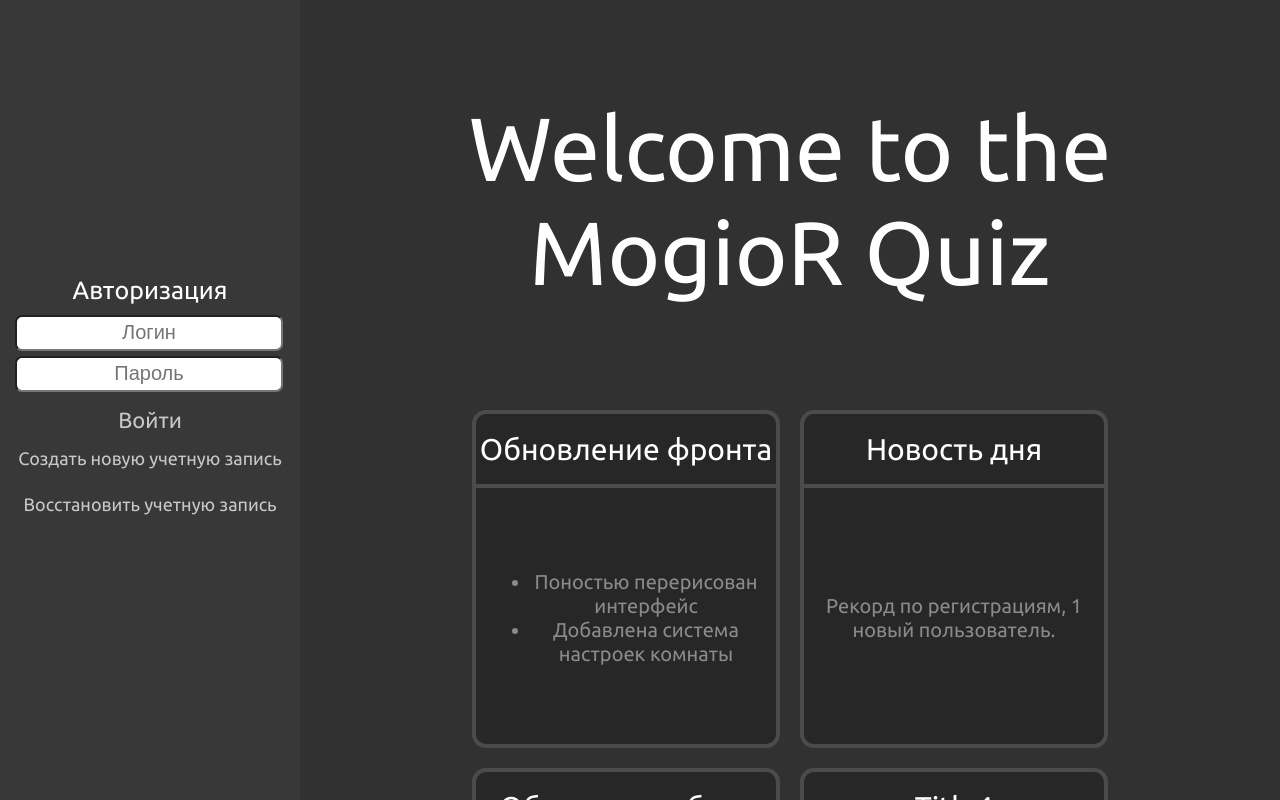
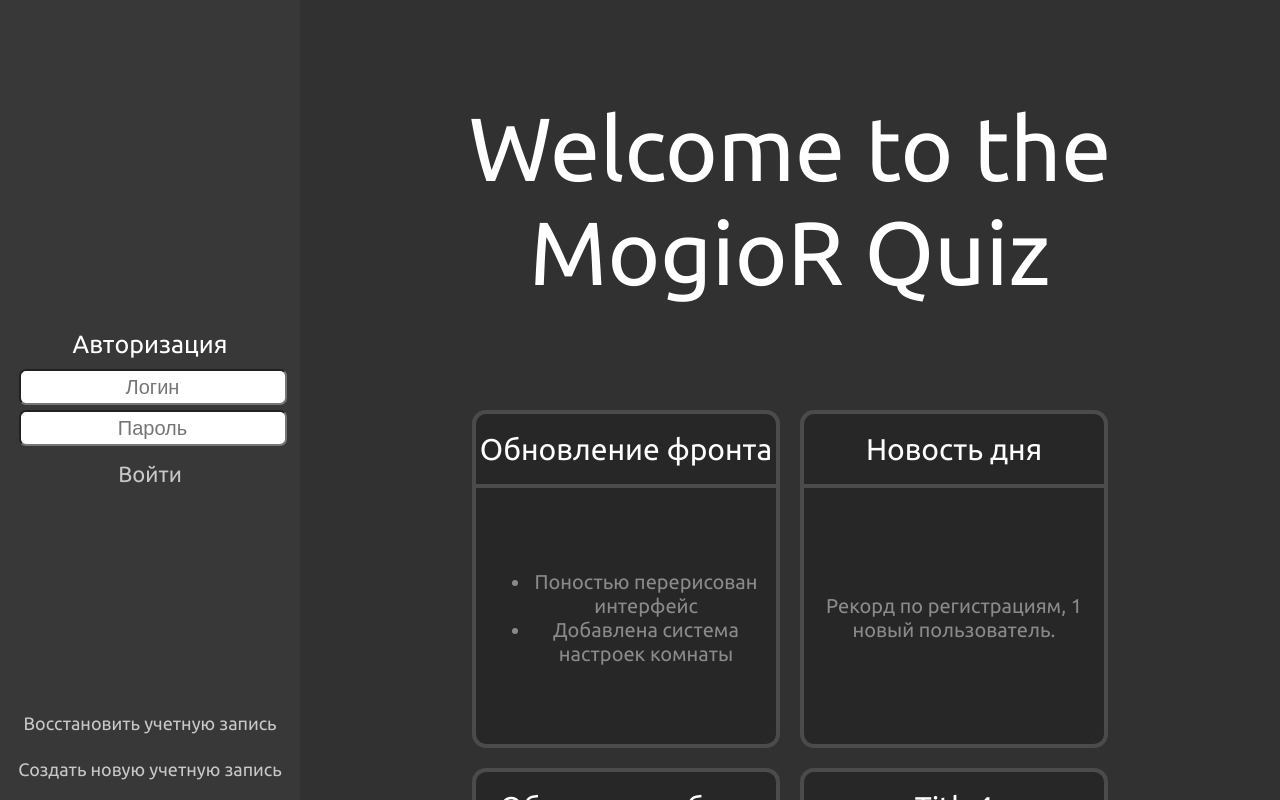
Before and after one commit to MogioR/anime_quiz_front, a Vue app: page / in a window 1280 px wide. Built offline with nearby package versions, Linux system fonts and the light colour scheme.

Commit message:
fix login_block

```diff
--- a/src/components/side_block/authorisation_block.vue
+++ b/src/components/side_block/authorisation_block.vue
@@ -30,17 +30,24 @@ export default {
     width: 100%;
     height: 100%;
     display: flex;
-    flex-direction: column;
-    justify-content: center;
+
+    flex-direction: column-reverse;
+    justify-content: space-between;
+    align-items: center;
+
 }
 .center {
-    width: 100%;
+    width: 300px;
+    top: 40%;
+    position: absolute;
+
     display: flex;
     align-items: center;
 }
 
 .bottom {
-    width: 100%;
+    width: 300px;
+
     display: flex;
     align-items: center;
 }
--- a/src/components/side_block/login_input_block.vue
+++ b/src/components/side_block/login_input_block.vue
@@ -1,9 +1,9 @@
 <template>
     <div class="container">
+        <span class="text button">Войти</span>
+        <input type="password" id="pass_input" maxlength="32" class="text_input" placeholder="Пароль">
+        <input type="text" id="login_input" maxlength="16" class="text_input" placeholder="Логин">
         <span class="text header">Авторизация</span>
-        <input type="text" id="login_input" maxlength="16" class="text_input" placeholder="Логин">
-        <input type="password" id="pass_input" maxlength="32" class="text_input" placeholder="Пароль">
-        <span class="text button">Войти</span>
     </div>
 </template>
 
@@ -18,11 +18,8 @@ export default {
 
 <style scoped>
 .container {
-  /* position: absolute;
-  margin-top: 50%; */
   display: flex;
   flex-direction: column;
-  /* width: 100%; */
 }
 
 .text_input {
@@ -37,6 +34,9 @@ export default {
 }
 
 .text {
+  width: 260px;
+  /* margin: 0 10px 5px 15px; */
+
   text-align: center;
   font-family : 'Ubuntu';
   font-style: normal;
```
